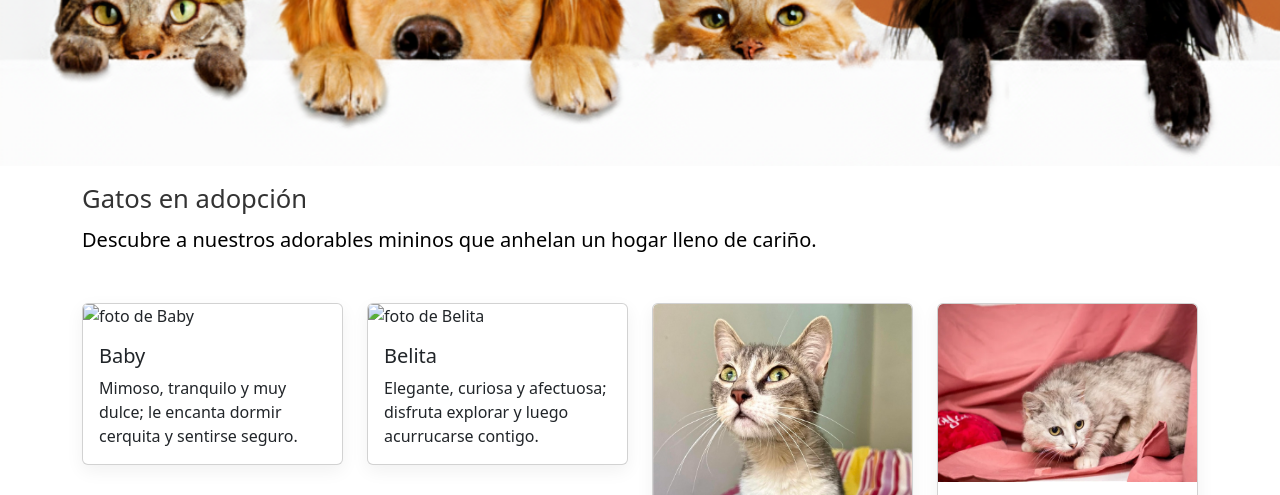
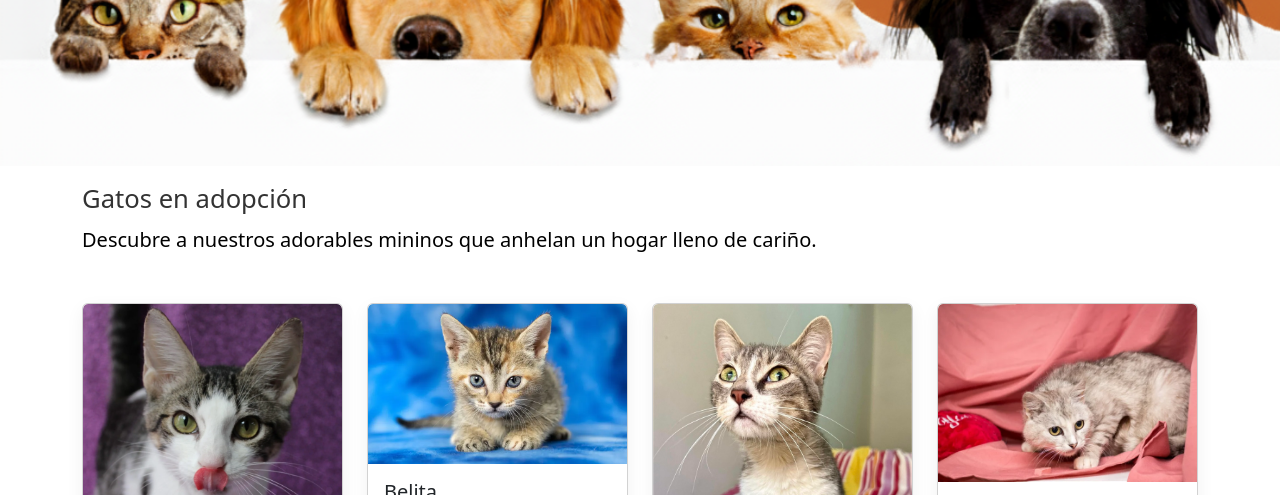
Before and after one commit to YulyCordoba/PawLove, a plain HTML site: page cats.html in a window 1280 px wide. Shown: the part 254-749 px from the top of the page. Drawn offline with nearby package versions, Linux system fonts and the light colour scheme; the site is published under a folder, as on GitHub Pages, so addresses that start at the root find nothing.

Commit message:
Corrige rutas de imágenes para GitHub Pages

```diff
--- a/cats.html
+++ b/cats.html
@@ -43,7 +43,7 @@
 <div class="row row-cols-2 row-cols-md-4 g-4">
   <div class="col">
     <div class="card">
-      <img src="/images/cats/Baby.webp" class="card-img-top" alt="foto de Baby">
+      <img src="images/cats/Baby.webp" class="card-img-top" alt="foto de Baby">
       <div class="card-body">
         <h5 class="card-title">Baby</h5>
         <p class="card-text">Mimoso, tranquilo y muy dulce; le encanta dormir cerquita y sentirse seguro.</p>
@@ -52,7 +52,7 @@
   </div>
   <div class="col">
     <div class="card">
-      <img src="/images/cats/Belita.webp" class="card-img-top" alt="foto de Belita">
+      <img src="images/cats/Belita.webp" class="card-img-top" alt="foto de Belita">
       <div class="card-body">
         <h5 class="card-title">Belita</h5>
         <p class="card-text">Elegante, curiosa y afectuosa; disfruta explorar y luego acurrucarse contigo.</p>
```
